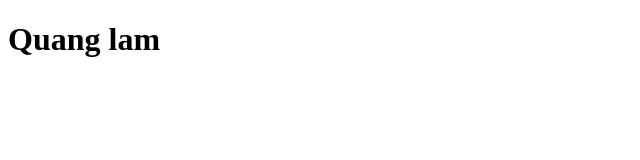
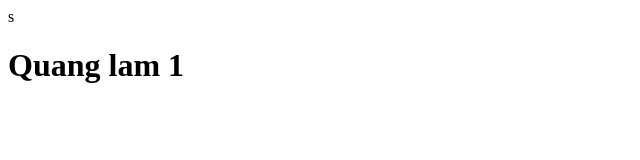
Before and after one commit to Lamquang13663/taogit, a plain HTML site: page index.html in a window 1280 px wide. Shown: the whole page, without its empty margins (0-640 px from the left). Drawn offline with Linux system fonts and the light colour scheme.

Commit message:
Update index.html

```diff
--- a/index.html
+++ b/index.html
@@ -8,8 +8,8 @@
     <title>Document</title>
 </head>
 
-<body>
-    <h1>Quang lam</h1>
+<body>s
+    <h1>Quang lam 1</h1>
 </body>
 
 </html>
```
